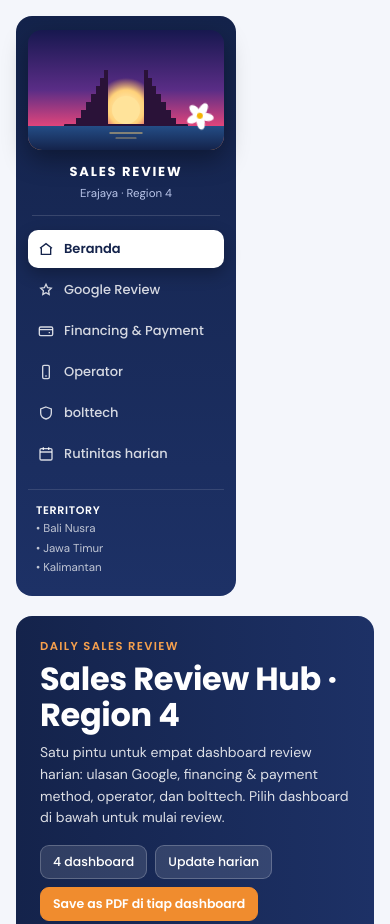
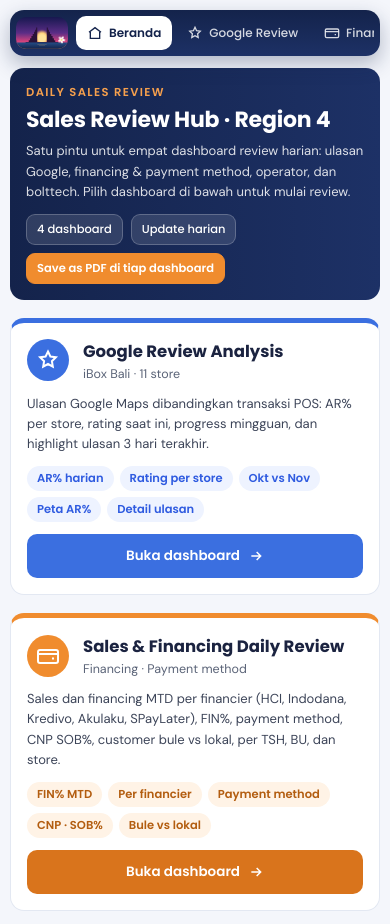
Before and after one commit to Adefc/Sales-Report-Daily-R4, a plain HTML site: page index.html in a window 390 px wide. Shown: the top 924 px of the page. Drawn offline with Linux system fonts and the light colour scheme.

Commit message:
Add files via upload

```diff
--- a/index.html
+++ b/index.html
@@ -20,13 +20,40 @@ a:hover{color:#3b6fe0}
 @keyframes hbSpin{to{transform:rotate(360deg)}}
 </style>
 <style>html{scroll-behavior:smooth}article,section,header{scroll-margin-top:16px}</style>
+<style>
+@media (max-width:760px){
+.hb-root{padding:10px!important}
+.hb-wrap{gap:12px!important}
+.hb-side{flex:1 1 100%!important;max-width:none!important;min-width:0!important;position:sticky;top:6px;z-index:20;padding:6px!important;border-radius:14px!important;display:flex;align-items:center;gap:8px;box-shadow:0 8px 20px rgba(20,35,75,.3)}
+.hb-logo{flex:none;width:52px;border-radius:10px!important;box-shadow:none!important}
+.hb-hide{display:none!important}
+.hb-nav{flex-direction:row!important;flex-wrap:nowrap;overflow-x:auto;gap:4px!important;scrollbar-width:none;-webkit-overflow-scrolling:touch;min-width:0;flex:1}
+.hb-nav::-webkit-scrollbar{display:none}
+.hb-nav a{flex:none;white-space:nowrap;padding:8px 11px!important;font-size:12px!important;gap:6px!important;box-shadow:none!important}
+.hb-head{padding:16px!important;border-radius:14px!important;gap:12px!important}
+.hb-head > div{flex:1 1 100%!important}
+.hb-h1{font-size:22px!important;line-height:1.2!important}
+.hb-head p{font-size:13px!important}
+.hb-pill{font-size:11.5px!important;padding:6px 10px!important}
+.hb-card{padding:16px!important;border-radius:14px!important;gap:12px!important}
+.hb-card h2{font-size:16.5px!important;line-height:1.3}
+.hb-card p{font-size:13px!important}
+.hb-card > div:first-child > div:first-child{width:42px!important;height:42px!important}
+.hb-btn{align-self:stretch!important;justify-content:center}
+.hb-sec{padding:16px!important;border-radius:14px!important}
+.hb-sec h2{font-size:17px!important}
+.hb-foot{flex-direction:column;border-radius:14px!important;padding:14px 16px!important}
+.hb-card:hover{transform:none}
+html{scroll-padding-top:76px}
+}
+</style>
 </head>
 <body>
-<div style="font-family:'DM Sans',system-ui,sans-serif;color:#1b2340;background:#f4f6fb;min-height:100vh;box-sizing:border-box;padding:16px">
-<div style="max-width:1400px;margin:0 auto;display:flex;flex-wrap:wrap;gap:20px;align-items:flex-start">
+<div class="hb-root" style="font-family:'DM Sans',system-ui,sans-serif;color:#1b2340;background:#f4f6fb;min-height:100vh;box-sizing:border-box;padding:16px">
+<div class="hb-wrap" style="max-width:1400px;margin:0 auto;display:flex;flex-wrap:wrap;gap:20px;align-items:flex-start">
 
-<aside style="flex:1 1 200px;max-width:220px;min-width:180px;background:linear-gradient(180deg,#14234b,#1d3166);color:#fff;border-radius:16px;padding:14px 12px 18px;box-sizing:border-box">
-<div style="border-radius:14px;overflow:hidden;line-height:0;box-shadow:0 10px 24px rgba(0,0,0,.35)">
+<aside class="hb-side" style="flex:1 1 200px;max-width:220px;min-width:180px;background:linear-gradient(180deg,#14234b,#1d3166);color:#fff;border-radius:16px;padding:14px 12px 18px;box-sizing:border-box">
+<div class="hb-logo" style="border-radius:14px;overflow:hidden;line-height:0;box-shadow:0 10px 24px rgba(0,0,0,.35)">
 <svg viewBox="0 0 196 120" role="img" aria-label="Logo Sales Review Hub bernuansa Bali" style="display:block;width:100%;height:auto">
 <defs>
 <linearGradient id="hb-sky" x1="0" y1="0" x2="0" y2="1"><stop offset="0" stop-color="#17184f"/><stop offset=".5" stop-color="#5a2d86"/><stop offset=".8" stop-color="#e0457b"/><stop offset="1" stop-color="#f6a04d"/></linearGradient>
@@ -42,9 +69,9 @@ a:hover{color:#3b6fe0}
 <g transform="translate(172 86)"><g class="hb-fl" fill="#fff"><ellipse cy="-7" rx="4" ry="7"/><ellipse cy="-7" rx="4" ry="7" transform="rotate(72)"/><ellipse cy="-7" rx="4" ry="7" transform="rotate(144)"/><ellipse cy="-7" rx="4" ry="7" transform="rotate(216)"/><ellipse cy="-7" rx="4" ry="7" transform="rotate(288)"/><circle r="3" fill="#f5b301"/></g></g>
 </svg>
 </div>
-<div style="text-align:center;margin:12px 0 4px;font:700 13px Poppins,sans-serif;letter-spacing:.14em">SALES REVIEW</div>
-<div style="text-align:center;font-size:11.5px;color:#b8c4e8">Erajaya · Region 4</div>
-<div style="height:1px;background:rgba(255,255,255,.14);margin:14px 4px"></div>
+<div class="hb-hide" style="text-align:center;margin:12px 0 4px;font:700 13px Poppins,sans-serif;letter-spacing:.14em">SALES REVIEW</div>
+<div class="hb-hide" style="text-align:center;font-size:11.5px;color:#b8c4e8">Erajaya · Region 4</div>
+<div class="hb-hide" style="height:1px;background:rgba(255,255,255,.14);margin:14px 4px"></div>
 <nav class="hb-nav" aria-label="Menu" style="display:flex;flex-direction:column;gap:3px">
 <a href="#home" style="display:flex;align-items:center;gap:10px;padding:9px 10px;border-radius:10px;background:#fff;color:#14234b;font:600 13px Poppins,sans-serif;box-shadow:0 6px 16px rgba(0,0,0,.28)"><svg viewBox="0 0 24 24" width="16" height="16" fill="none" stroke="currentColor" stroke-width="2" aria-hidden="true"><path d="M3 11l9-7 9 7"/><path d="M5 10v10h14V10"/></svg>Beranda</a>
 <a href="#google-review" style="display:flex;align-items:center;gap:10px;padding:9px 10px;border-radius:10px;font:500 13px Poppins,sans-serif"><svg viewBox="0 0 24 24" width="16" height="16" fill="none" stroke="currentColor" stroke-width="2" aria-hidden="true"><path d="M12 3.5l2.4 5 5.5.8-4 3.9.9 5.4L12 16l-4.8 2.6.9-5.4-4-3.9 5.5-.8z"/></svg>Google Review</a>
@@ -53,23 +80,23 @@ a:hover{color:#3b6fe0}
 <a href="#bolttech" style="display:flex;align-items:center;gap:10px;padding:9px 10px;border-radius:10px;font:500 13px Poppins,sans-serif"><svg viewBox="0 0 24 24" width="16" height="16" fill="none" stroke="currentColor" stroke-width="2" aria-hidden="true"><path d="M12 3l8 3v6c0 5-3.5 8-8 9-4.5-1-8-4-8-9V6z"/></svg>bolttech</a>
 <a href="#rutinitas" style="display:flex;align-items:center;gap:10px;padding:9px 10px;border-radius:10px;font:500 13px Poppins,sans-serif"><svg viewBox="0 0 24 24" width="16" height="16" fill="none" stroke="currentColor" stroke-width="2" aria-hidden="true"><rect x="3" y="4" width="18" height="17" rx="2"/><path d="M3 9h18M8 2v4M16 2v4"/></svg>Rutinitas harian</a>
 </nav>
-<div style="margin-top:16px;padding:12px 8px 0;border-top:1px solid rgba(255,255,255,.12);font-size:11.5px;line-height:1.7;color:rgba(255,255,255,.72)">
+<div class="hb-hide" style="margin-top:16px;padding:12px 8px 0;border-top:1px solid rgba(255,255,255,.12);font-size:11.5px;line-height:1.7;color:rgba(255,255,255,.72)">
 <div style="font:600 11px Poppins,sans-serif;letter-spacing:.06em;color:#fff">TERRITORY</div>
 <div>• Bali Nusra</div><div>• Jawa Timur</div><div>• Kalimantan</div>
 </div>
 </aside>
 
 <main style="flex:999 1 560px;min-width:0;display:flex;flex-direction:column;gap:18px">
-<header id="home" style="background:linear-gradient(90deg,#14234b,#1d3166);color:#fff;border-radius:16px;padding:22px 24px;display:flex;flex-wrap:wrap;gap:16px;align-items:center;justify-content:space-between">
+<header id="home" class="hb-head" style="background:linear-gradient(90deg,#14234b,#1d3166);color:#fff;border-radius:16px;padding:22px 24px;display:flex;flex-wrap:wrap;gap:16px;align-items:center;justify-content:space-between">
 <div style="min-width:0;flex:1 1 380px">
 <div style="font:600 11.5px Poppins,sans-serif;letter-spacing:.12em;color:#f6a04d">DAILY SALES REVIEW</div>
-<h1 style="margin:6px 0 0;font:700 32px/1.15 Poppins,sans-serif;letter-spacing:-.01em">Sales Review Hub · Region 4</h1>
+<h1 class="hb-h1" style="margin:6px 0 0;font:700 32px/1.15 Poppins,sans-serif;letter-spacing:-.01em">Sales Review Hub · Region 4</h1>
 <p style="margin:8px 0 0;font-size:14px;line-height:1.55;color:rgba(255,255,255,.85);max-width:640px">Satu pintu untuk empat dashboard review harian: ulasan Google, financing &amp; payment method, operator, dan bolttech. Pilih dashboard di bawah untuk mulai review.</p>
 </div>
 <div style="display:flex;flex-wrap:wrap;gap:8px">
-<span style="background:rgba(255,255,255,.12);border:1px solid rgba(255,255,255,.22);border-radius:9px;padding:7px 12px;font:500 12.5px Poppins,sans-serif">4 dashboard</span>
-<span style="background:rgba(255,255,255,.12);border:1px solid rgba(255,255,255,.22);border-radius:9px;padding:7px 12px;font:500 12.5px Poppins,sans-serif">Update harian</span>
-<span style="background:#f08c2e;border:1px solid #f08c2e;border-radius:9px;padding:7px 12px;font:600 12.5px Poppins,sans-serif">Save as PDF di tiap dashboard</span>
+<span class="hb-pill" style="background:rgba(255,255,255,.12);border:1px solid rgba(255,255,255,.22);border-radius:9px;padding:7px 12px;font:500 12.5px Poppins,sans-serif">4 dashboard</span>
+<span class="hb-pill" style="background:rgba(255,255,255,.12);border:1px solid rgba(255,255,255,.22);border-radius:9px;padding:7px 12px;font:500 12.5px Poppins,sans-serif">Update harian</span>
+<span class="hb-pill" style="background:#f08c2e;border:1px solid #f08c2e;border-radius:9px;padding:7px 12px;font:600 12.5px Poppins,sans-serif">Save as PDF di tiap dashboard</span>
 </div>
 </header>
 
@@ -88,7 +115,7 @@ a:hover{color:#3b6fe0}
 <span style="padding:4px 10px;border-radius:99px;background:#eef3ff;color:#2f5be0;font:600 11.5px Poppins,sans-serif">Peta AR%</span>
 <span style="padding:4px 10px;border-radius:99px;background:#eef3ff;color:#2f5be0;font:600 11.5px Poppins,sans-serif">Detail ulasan</span>
 </div>
-<a class="hb-go" href="https://claude.ai/artifact/4dDMTcF6P2keB3CpxmDCof" target="_blank" rel="noopener" style="margin-top:auto;align-self:flex-start;display:inline-flex;align-items:center;gap:8px;background:#3b6fe0;color:#fff;border-radius:10px;padding:11px 18px;font:600 13.5px Poppins,sans-serif;min-height:44px;box-sizing:border-box">Buka dashboard <svg viewBox="0 0 24 24" width="16" height="16" fill="none" stroke="currentColor" stroke-width="2.2" aria-hidden="true"><path d="M5 12h14M13 6l6 6-6 6"/></svg></a>
+<a class="hb-go hb-btn" href="https://claude.ai/artifact/4dDMTcF6P2keB3CpxmDCof" target="_blank" rel="noopener" style="margin-top:auto;align-self:flex-start;display:inline-flex;align-items:center;gap:8px;background:#3b6fe0;color:#fff;border-radius:10px;padding:11px 18px;font:600 13.5px Poppins,sans-serif;min-height:44px;box-sizing:border-box">Buka dashboard <svg viewBox="0 0 24 24" width="16" height="16" fill="none" stroke="currentColor" stroke-width="2.2" aria-hidden="true"><path d="M5 12h14M13 6l6 6-6 6"/></svg></a>
 </article>
 
 <article id="financing" class="hb-card" style="background:#fff;border:1px solid #e3e8f2;border-top:5px solid #f08c2e;border-radius:16px;padding:20px;display:flex;flex-direction:column;gap:14px">
@@ -104,7 +131,7 @@ a:hover{color:#3b6fe0}
 <span style="padding:4px 10px;border-radius:99px;background:#fff3e6;color:#b35d10;font:600 11.5px Poppins,sans-serif">CNP · SOB%</span>
 <span style="padding:4px 10px;border-radius:99px;background:#fff3e6;color:#b35d10;font:600 11.5px Poppins,sans-serif">Bule vs lokal</span>
 </div>
-<a class="hb-go" href="https://claude.ai/artifact/8aM3NvyiomFYnna2KXFFrS" target="_blank" rel="noopener" style="margin-top:auto;align-self:flex-start;display:inline-flex;align-items:center;gap:8px;background:#d9741c;color:#fff;border-radius:10px;padding:11px 18px;font:600 13.5px Poppins,sans-serif;min-height:44px;box-sizing:border-box">Buka dashboard <svg viewBox="0 0 24 24" width="16" height="16" fill="none" stroke="currentColor" stroke-width="2.2" aria-hidden="true"><path d="M5 12h14M13 6l6 6-6 6"/></svg></a>
+<a class="hb-go hb-btn" href="https://claude.ai/artifact/8aM3NvyiomFYnna2KXFFrS" target="_blank" rel="noopener" style="margin-top:auto;align-self:flex-start;display:inline-flex;align-items:center;gap:8px;background:#d9741c;color:#fff;border-radius:10px;padding:11px 18px;font:600 13.5px Poppins,sans-serif;min-height:44px;box-sizing:border-box">Buka dashboard <svg viewBox="0 0 24 24" width="16" height="16" fill="none" stroke="currentColor" stroke-width="2.2" aria-hidden="true"><path d="M5 12h14M13 6l6 6-6 6"/></svg></a>
 </article>
 
 <article id="operator" class="hb-card" style="background:#fff;border:1px solid #e3e8f2;border-top:5px solid #e0457b;border-radius:16px;padding:20px;display:flex;flex-direction:column;gap:14px">
@@ -120,7 +147,7 @@ a:hover{color:#3b6fe0}
 <span style="padding:4px 10px;border-radius:99px;background:#fdeaf1;color:#b8285c;font:600 11.5px Poppins,sans-serif">Produktivitas ERO</span>
 <span style="padding:4px 10px;border-radius:99px;background:#fdeaf1;color:#b8285c;font:600 11.5px Poppins,sans-serif">Insentif ERO</span>
 </div>
-<a class="hb-go" href="https://claude.ai/artifact/L22wMth3XdEgb5zfa8WGKA" target="_blank" rel="noopener" style="margin-top:auto;align-self:flex-start;display:inline-flex;align-items:center;gap:8px;background:#d13a6f;color:#fff;border-radius:10px;padding:11px 18px;font:600 13.5px Poppins,sans-serif;min-height:44px;box-sizing:border-box">Buka dashboard <svg viewBox="0 0 24 24" width="16" height="16" fill="none" stroke="currentColor" stroke-width="2.2" aria-hidden="true"><path d="M5 12h14M13 6l6 6-6 6"/></svg></a>
+<a class="hb-go hb-btn" href="https://claude.ai/artifact/L22wMth3XdEgb5zfa8WGKA" target="_blank" rel="noopener" style="margin-top:auto;align-self:flex-start;display:inline-flex;align-items:center;gap:8px;background:#d13a6f;color:#fff;border-radius:10px;padding:11px 18px;font:600 13.5px Poppins,sans-serif;min-height:44px;box-sizing:border-box">Buka dashboard <svg viewBox="0 0 24 24" width="16" height="16" fill="none" stroke="currentColor" stroke-width="2.2" aria-hidden="true"><path d="M5 12h14M13 6l6 6-6 6"/></svg></a>
 </article>
 
 <article id="bolttech" class="hb-card" style="background:#fff;border:1px solid #e3e8f2;border-top:5px solid #7c4ddb;border-radius:16px;padding:20px;display:flex;flex-direction:column;gap:14px">
@@ -136,11 +163,11 @@ a:hover{color:#3b6fe0}
 <span style="padding:4px 10px;border-radius:99px;background:#f2ecfd;color:#6236c4;font:600 11.5px Poppins,sans-serif">Est. insentif</span>
 <span style="padding:4px 10px;border-radius:99px;background:#f2ecfd;color:#6236c4;font:600 11.5px Poppins,sans-serif">Produktivitas ERO</span>
 </div>
-<a class="hb-go" href="https://claude.ai/artifact/SzfSTFJqZZBTXpg2JYZ6DB" target="_blank" rel="noopener" style="margin-top:auto;align-self:flex-start;display:inline-flex;align-items:center;gap:8px;background:#7c4ddb;color:#fff;border-radius:10px;padding:11px 18px;font:600 13.5px Poppins,sans-serif;min-height:44px;box-sizing:border-box">Buka dashboard <svg viewBox="0 0 24 24" width="16" height="16" fill="none" stroke="currentColor" stroke-width="2.2" aria-hidden="true"><path d="M5 12h14M13 6l6 6-6 6"/></svg></a>
+<a class="hb-go hb-btn" href="https://claude.ai/artifact/SzfSTFJqZZBTXpg2JYZ6DB" target="_blank" rel="noopener" style="margin-top:auto;align-self:flex-start;display:inline-flex;align-items:center;gap:8px;background:#7c4ddb;color:#fff;border-radius:10px;padding:11px 18px;font:600 13.5px Poppins,sans-serif;min-height:44px;box-sizing:border-box">Buka dashboard <svg viewBox="0 0 24 24" width="16" height="16" fill="none" stroke="currentColor" stroke-width="2.2" aria-hidden="true"><path d="M5 12h14M13 6l6 6-6 6"/></svg></a>
 </article>
 </div>
 
-<section id="rutinitas" style="background:#fff;border:1px solid #e3e8f2;border-radius:16px;padding:20px">
+<section id="rutinitas" class="hb-sec" style="background:#fff;border:1px solid #e3e8f2;border-radius:16px;padding:20px">
 <h2 style="margin:0 0 4px;font:700 20px Poppins,sans-serif">Rutinitas review harian</h2>
 <p style="margin:0 0 16px;font-size:13px;color:#5b6478">Urutan yang sama berlaku di keempat dashboard.</p>
 <div style="display:grid;grid-template-columns:repeat(auto-fit,minmax(min(100%,200px),1fr));gap:14px">
@@ -151,7 +178,7 @@ a:hover{color:#3b6fe0}
 </div>
 </section>
 
-<footer style="background:linear-gradient(90deg,#14234b,#1d3166);color:rgba(255,255,255,.8);border-radius:16px;padding:16px 20px;font-size:12.5px;display:flex;flex-wrap:wrap;gap:8px 20px;justify-content:space-between">
+<footer class="hb-foot" style="background:linear-gradient(90deg,#14234b,#1d3166);color:rgba(255,255,255,.8);border-radius:16px;padding:16px 20px;font-size:12.5px;display:flex;flex-wrap:wrap;gap:8px 20px;justify-content:space-between">
 <span><b style="color:#fff;font-family:Poppins,sans-serif">Sales Review Hub</b> · Erajaya Region 4</span>
 <span>Bali Nusra · Jawa Timur · Kalimantan</span>
 </footer>
```
